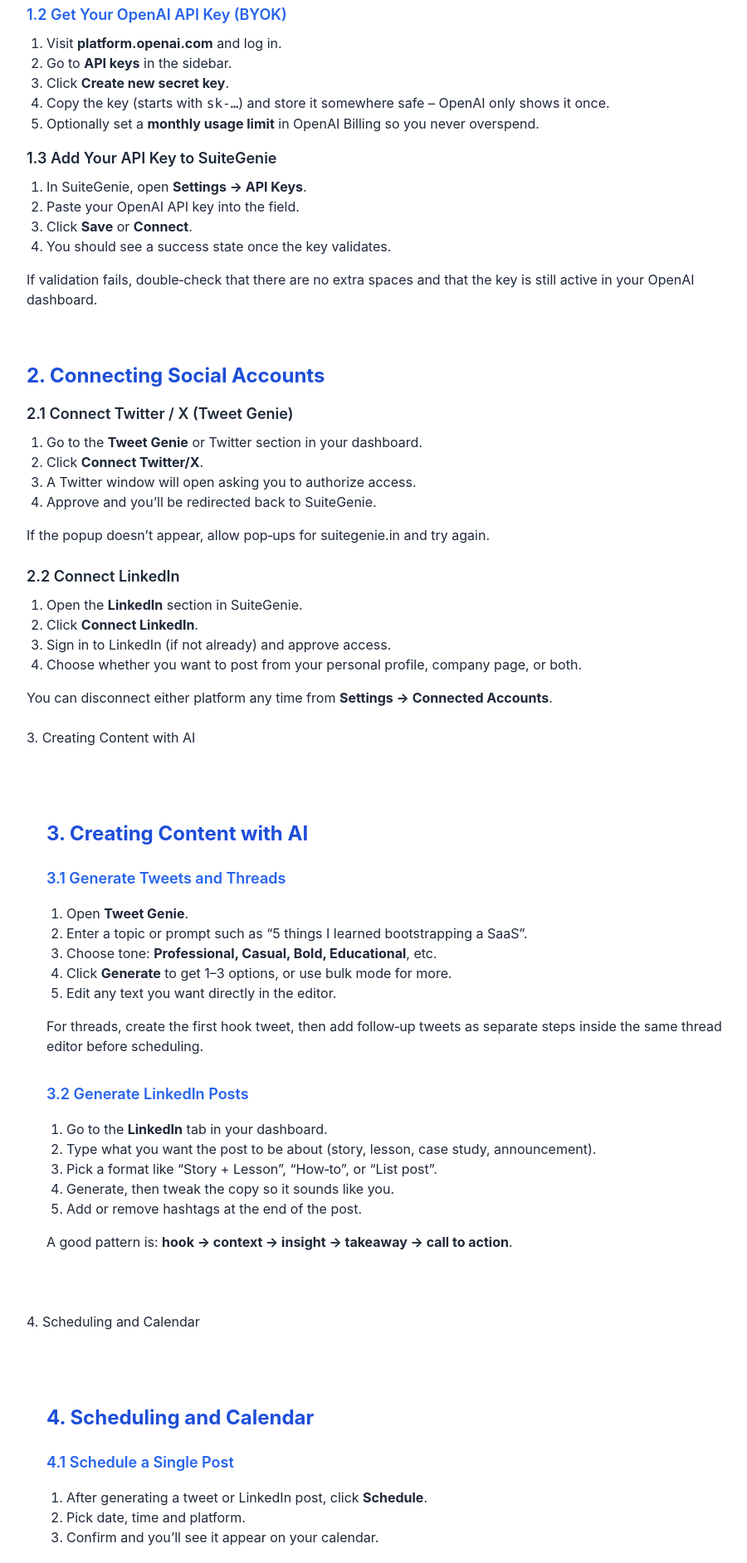
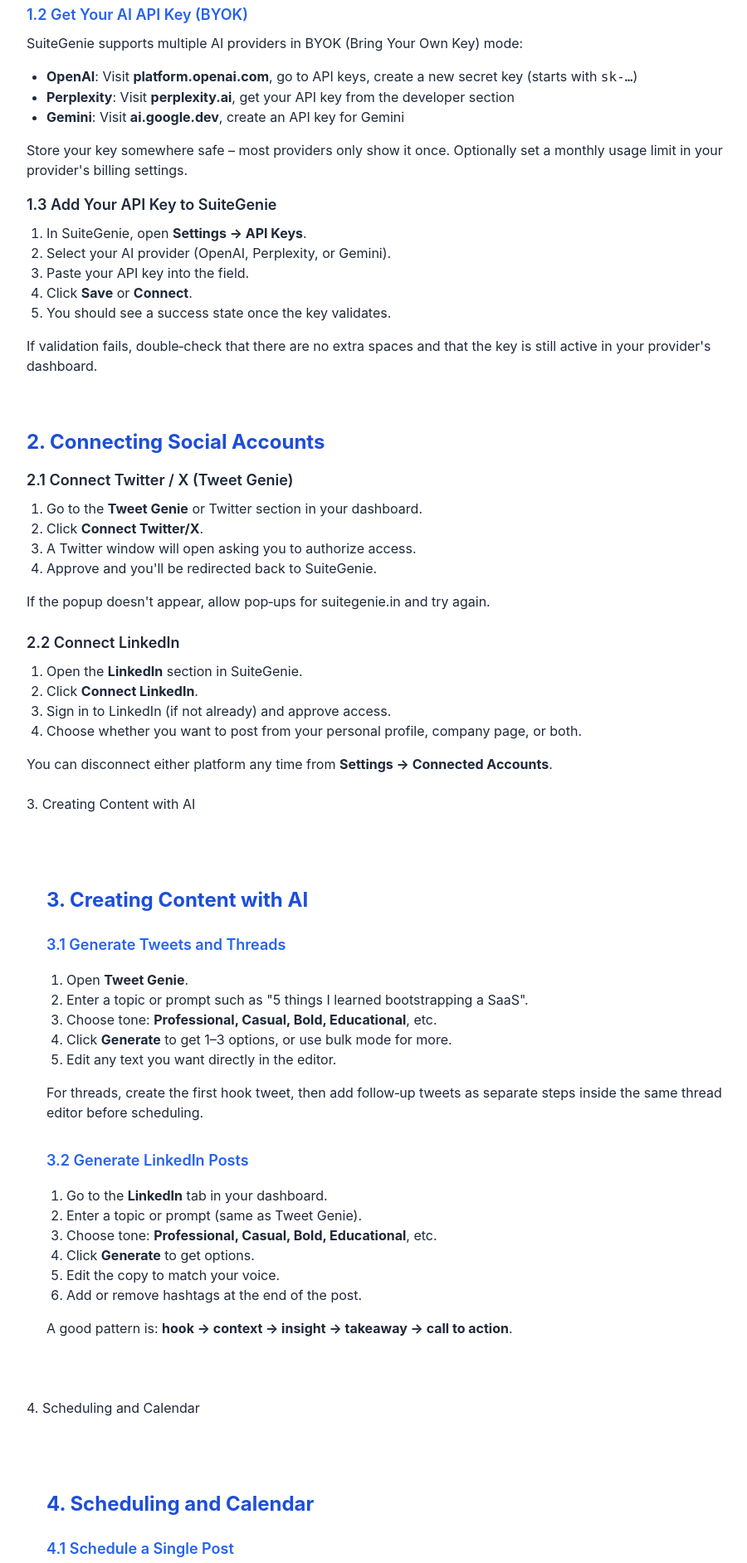
Before and after one commit to ModularAIHub/new-platform, a React (Vite) app in the folder client/: page /docs in a window 1280 px wide. Shown: the part 680-2564 px from the top of the page at 83% size, without its empty margins (176-1076 px from the left). Built offline with nearby package versions, Linux system fonts and the light colour scheme; no server answers.

Commit message:
Update docs and welcome email: Add multi-AI provider support, fix LinkedIn generation description, update coming soon section, fix Genie color in welcome email

```diff
--- a/client/public/blog/index.json
+++ b/client/public/blog/index.json
@@ -1,5 +1,5 @@
 {
-  "generatedAt": "2026-02-23T14:36:50.691Z",
+  "generatedAt": "2026-02-23T16:27:41.770Z",
   "categories": {
     "meta": {
       "all": {
--- a/client/src/pages/Docs.jsx
+++ b/client/src/pages/Docs.jsx
@@ -5,16 +5,16 @@
   <>
     <Helmet>
       <title>Help & Documentation – SuiteGenie</title>
-      <meta name="description" content="Learn how to set up SuiteGenie, connect Twitter and LinkedIn, add your OpenAI API key (BYOK), and start generating and scheduling social content in minutes." />
+      <meta name="description" content="Learn how to set up SuiteGenie, connect Twitter and LinkedIn, add your AI API key (BYOK), and start generating and scheduling social content in minutes." />
       <link rel="canonical" href="https://suitegenie.in/docs" />
       <meta property="og:title" content="Help & Documentation – SuiteGenie" />
-      <meta property="og:description" content="Learn how to set up SuiteGenie, connect Twitter and LinkedIn, add your OpenAI API key (BYOK), and start generating and scheduling social content in minutes." />
+      <meta property="og:description" content="Learn how to set up SuiteGenie, connect Twitter and LinkedIn, add your AI API key (BYOK), and start generating and scheduling social content in minutes." />
       <meta property="og:type" content="website" />
       <meta property="og:url" content="https://suitegenie.in/docs" />
       <meta property="og:image" content="https://suitegenie.in/og-docs.png" />
       <meta name="twitter:card" content="summary_large_image" />
       <meta name="twitter:title" content="Help & Documentation – SuiteGenie" />
-      <meta name="twitter:description" content="Learn how to set up SuiteGenie, connect Twitter and LinkedIn, add your OpenAI API key (BYOK), and start generating and scheduling social content in minutes." />
+      <meta name="twitter:description" content="Learn how to set up SuiteGenie, connect Twitter and LinkedIn, add your AI API key (BYOK), and start generating and scheduling social content in minutes." />
       <meta name="twitter:image" content="https://suitegenie.in/og-docs.png" />
       {/* Structured Data: FAQPage */}
       <script type="application/ld+json">{`
@@ -27,7 +27,7 @@
               "name": "How do I set up SuiteGenie?",
               "acceptedAnswer": {
                 "@type": "Answer",
-                "text": "Sign up, connect your socials, and add your OpenAI API key (BYOK) in Settings."
+                "text": "Sign up, connect your socials, and add your AI API key (BYOK) in Settings."
               }
             },
             {
@@ -35,7 +35,7 @@
               "name": "Is SuiteGenie free?",
               "acceptedAnswer": {
                 "@type": "Answer",
-                "text": "Yes, SuiteGenie is free to use with your own OpenAI API key."
+                "text": "Yes, SuiteGenie is free to use with your own AI API key."
               }
             }
           ]
@@ -49,7 +49,7 @@
         <span className="text-gray-400">|</span>
         <a href="/pricing" className="text-blue-600 underline font-medium">Choose a plan that fits you.</a>
       </div>
-      <p className="mb-8 text-lg text-gray-700 leading-relaxed">This guide walks you through setting up SuiteGenie, connecting Twitter and LinkedIn, adding your OpenAI API key (BYOK), and creating your first scheduled posts.</p>
+      <p className="mb-8 text-lg text-gray-700 leading-relaxed">This guide walks you through setting up SuiteGenie, connecting Twitter and LinkedIn, adding your AI API key (BYOK), and creating your first scheduled posts.</p>
       <div className="bg-gradient-to-r from-primary-50 to-purple-50 border border-primary-100 rounded-xl p-4 mb-10 shadow-sm">
         <span className="block text-primary-700 font-semibold text-lg">Start here for step-by-step instructions, troubleshooting, and best practices.</span>
       </div>
@@ -61,32 +61,33 @@
         <li>Sign up with your email and password (or your preferred auth method).</li>
         <li>Confirm your email if we ask for verification.</li>
       </ol>
-      <p className="mb-6">After signup you’ll land in the dashboard, where you can connect socials and add your API key.</p>
-      <h3 id="1-2-get-your-openai-api-key-byok" className="text-lg font-semibold mb-2 scroll-mt-24 text-primary-600">1.2 Get Your OpenAI API Key (BYOK)</h3>
-      <ol className="list-decimal pl-6 mb-4">
-        <li>Visit <strong>platform.openai.com</strong> and log in.</li>
-        <li>Go to <strong>API keys</strong> in the sidebar.</li>
-        <li>Click <strong>Create new secret key</strong>.</li>
-        <li>Copy the key (starts with <code>sk-…</code>) and store it somewhere safe – OpenAI only shows it once.</li>
-        <li>Optionally set a <strong>monthly usage limit</strong> in OpenAI Billing so you never overspend.</li>
-      </ol>
+      <p className="mb-6">After signup you'll land in the dashboard, where you can connect socials and add your API key.</p>
+      <h3 id="1-2-get-your-ai-api-key-byok" className="text-lg font-semibold mb-2 scroll-mt-24 text-primary-600">1.2 Get Your AI API Key (BYOK)</h3>
+      <p className="mb-4">SuiteGenie supports multiple AI providers in BYOK (Bring Your Own Key) mode:</p>
+      <ul className="list-disc pl-6 mb-4">
+        <li><strong>OpenAI</strong>: Visit <strong>platform.openai.com</strong>, go to API keys, create a new secret key (starts with <code>sk-…</code>)</li>
+        <li><strong>Perplexity</strong>: Visit <strong>perplexity.ai</strong>, get your API key from the developer section</li>
+        <li><strong>Gemini</strong>: Visit <strong>ai.google.dev</strong>, create an API key for Gemini</li>
+      </ul>
+      <p className="mb-4">Store your key somewhere safe – most providers only show it once. Optionally set a monthly usage limit in your provider's billing settings.</p>
       <h3 className="text-lg font-semibold mb-2">1.3 Add Your API Key to SuiteGenie</h3>
       <ol className="list-decimal pl-6 mb-4">
         <li>In SuiteGenie, open <strong>Settings → API Keys</strong>.</li>
-        <li>Paste your OpenAI API key into the field.</li>
+        <li>Select your AI provider (OpenAI, Perplexity, or Gemini).</li>
+        <li>Paste your API key into the field.</li>
         <li>Click <strong>Save</strong> or <strong>Connect</strong>.</li>
         <li>You should see a success state once the key validates.</li>
       </ol>
-      <p className="mb-6">If validation fails, double‑check that there are no extra spaces and that the key is still active in your OpenAI dashboard.</p>
+      <p className="mb-6">If validation fails, double‑check that there are no extra spaces and that the key is still active in your provider's dashboard.</p>
       <h2 id="2-connecting-social-accounts" className="text-2xl font-bold mt-16 mb-3 scroll-mt-24 text-primary-700 border-b-2 border-primary-100 pb-1">2. Connecting Social Accounts</h2>
       <h3 className="text-lg font-semibold mb-2">2.1 Connect Twitter / X (Tweet Genie)</h3>
       <ol className="list-decimal pl-6 mb-4">
         <li>Go to the <strong>Tweet Genie</strong> or Twitter section in your dashboard.</li>
         <li>Click <strong>Connect Twitter/X</strong>.</li>
         <li>A Twitter window will open asking you to authorize access.</li>
-        <li>Approve and you’ll be redirected back to SuiteGenie.</li>
+        <li>Approve and you'll be redirected back to SuiteGenie.</li>
       </ol>
-      <p className="mb-6">If the popup doesn’t appear, allow pop‑ups for suitegenie.in and try again.</p>
+      <p className="mb-6">If the popup doesn't appear, allow pop‑ups for suitegenie.in and try again.</p>
       <h3 className="text-lg font-semibold mb-2">2.2 Connect LinkedIn</h3>
       <ol className="list-decimal pl-6 mb-4">
         <li>Open the <strong>LinkedIn</strong> section in SuiteGenie.</li>
@@ -101,7 +102,7 @@
         <h3 className="text-lg font-semibold mb-4 text-primary-600">3.1 Generate Tweets and Threads</h3>
         <ol className="list-decimal pl-6 mb-4">
           <li>Open <strong>Tweet Genie</strong>.</li>
-          <li>Enter a topic or prompt such as “5 things I learned bootstrapping a SaaS”.</li>
+          <li>Enter a topic or prompt such as "5 things I learned bootstrapping a SaaS".</li>
           <li>Choose tone: <strong>Professional, Casual, Bold, Educational</strong>, etc.</li>
           <li>Click <strong>Generate</strong> to get 1–3 options, or use bulk mode for more.</li>
           <li>Edit any text you want directly in the editor.</li>
@@ -110,9 +111,10 @@
         <h3 className="text-lg font-semibold mb-4 text-primary-600">3.2 Generate LinkedIn Posts</h3>
         <ol className="list-decimal pl-6 mb-4">
           <li>Go to the <strong>LinkedIn</strong> tab in your dashboard.</li>
-          <li>Type what you want the post to be about (story, lesson, case study, announcement).</li>
-          <li>Pick a format like “Story + Lesson”, “How‑to”, or “List post”.</li>
-          <li>Generate, then tweak the copy so it sounds like you.</li>
+          <li>Enter a topic or prompt (same as Tweet Genie).</li>
+          <li>Choose tone: <strong>Professional, Casual, Bold, Educational</strong>, etc.</li>
+          <li>Click <strong>Generate</strong> to get options.</li>
+          <li>Edit the copy to match your voice.</li>
           <li>Add or remove hashtags at the end of the post.</li>
         </ol>
         <p className="mb-2">A good pattern is: <strong>hook → context → insight → takeaway → call to action</strong>.</p>
@@ -124,9 +126,9 @@
         <ol className="list-decimal pl-6 mb-4">
           <li>After generating a tweet or LinkedIn post, click <strong>Schedule</strong>.</li>
           <li>Pick date, time and platform.</li>
-          <li>Confirm and you’ll see it appear on your calendar.</li>
+          <li>Confirm and you'll see it in the <strong>Scheduled</strong> tab.</li>
         </ol>
-        <p className="mb-8">Use your audience’s time zone where most followers are active.</p>
+        <p className="mb-8">Use your audience's time zone where most followers are active.</p>
         <h3 className="text-lg font-semibold mb-4 text-primary-600">4.2 Bulk Scheduling</h3>
         <ol className="list-decimal pl-6 mb-4">
           <li>Use bulk generation to create multiple posts in one go.</li>
@@ -138,13 +140,13 @@
               <li>Set exact times for each platform.</li>
             </ul>
           </li>
-          <li>Review the calendar preview and confirm.</li>
+          <li>Review and confirm.</li>
         </ol>
         <p className="mb-2">This is the fastest way to plan a full week or month of content in one session.</p>
       </div>
-      <h2>5. Analytics & “Best Performing” Posts</h2>
+      <h2>5. Analytics & "Best Performing" Posts</h2>
       <div className="mt-16 mb-10 p-6 bg-gradient-to-br from-primary-50 to-purple-50 border border-primary-100 rounded-xl shadow-sm">
-        <h2 className="text-2xl font-bold mb-6 text-primary-700">5. Analytics & “Best Performing” Posts</h2>
+        <h2 className="text-2xl font-bold mb-6 text-primary-700">5. Analytics & "Best Performing" Posts</h2>
         <h3 className="text-lg font-semibold mb-4 text-primary-600">5.1 Viewing Performance</h3>
         <ol className="list-decimal pl-6 mb-4">
           <li>Open the <strong>Analytics</strong> or <strong>Insights</strong> section in your dashboard.</li>
@@ -158,50 +160,50 @@
           <li>Note topics, formats and hooks that repeatedly perform well.</li>
           <li>Use those as prompts when generating your next batch of content.</li>
         </ul>
-        <p className="mb-2">If today you only have basic metrics, you can still manually sort or scan for the highest‑engagement posts and treat those as your “best performing.”</p>
+        <p className="mb-2">If today you only have basic metrics, you can still manually sort or scan for the highest‑engagement posts and treat those as your "best performing."</p>
       </div>
       <h2>6. Troubleshooting & FAQ</h2>
       <div className="mt-16 mb-10 p-6 bg-white border border-gray-100 rounded-xl shadow-sm">
         <h2 className="text-2xl font-bold mb-6 text-primary-700">6. Troubleshooting & FAQ</h2>
-        <h3 className="text-lg font-semibold mb-4 text-primary-600">6.1 OpenAI Key Errors</h3>
+        <h3 className="text-lg font-semibold mb-4 text-primary-600">6.1 AI API Key Errors</h3>
         <ul className="list-disc pl-6 mb-2">
           <li>Key pasted with extra spaces.</li>
-          <li>Key revoked or expired in OpenAI.</li>
-          <li>No billing method or quota exhausted in OpenAI.</li>
+          <li>Key revoked or expired in your AI provider.</li>
+          <li>No billing method or quota exhausted.</li>
         </ul>
         <p className="mb-2"><strong>Fix:</strong></p>
         <ul className="list-disc pl-6 mb-4">
           <li>Copy the key again carefully.</li>
-          <li>Check OpenAI <strong>Billing → Usage</strong> and <strong>Limits</strong>.</li>
+          <li>Check your provider's <strong>Billing → Usage</strong> and <strong>Limits</strong>.</li>
           <li>Generate a new key and update it in SuiteGenie if needed.</li>
         </ul>
         <h3 className="text-lg font-semibold mb-4 text-primary-600">6.2 Twitter / LinkedIn Not Posting</h3>
         <ul className="list-disc pl-6 mb-2">
           <li>Confirm the account is still connected in <strong>Settings → Connected Accounts</strong>.</li>
-          <li>Check if the platform’s API rate limit was hit recently.</li>
-          <li>Make sure the post content follows each platform’s guidelines (no banned words, length too long, etc.).</li>
+          <li>Check if the platform's API rate limit was hit recently.</li>
+          <li>Make sure the post content follows each platform's guidelines (no banned words, length too long, etc.).</li>
         </ul>
         <p className="mb-2">If the issue persists, try disconnecting and reconnecting the account once.</p>
-        <h3 className="text-lg font-semibold mb-4 text-primary-600">6.3 I Don’t See Analytics Yet</h3>
+        <h3 className="text-lg font-semibold mb-4 text-primary-600">6.3 I Don't See Analytics Yet</h3>
         <p className="mb-2">Analytics may only show posts that were created or scheduled through SuiteGenie itself. For older posts or content published manually, data can be partial or missing depending on platform limitations.</p>
       </div>
       <h2>7. Coming Soon</h2>
       <div className="mt-16 mb-10 p-6 bg-gradient-to-br from-primary-50 to-purple-50 border border-primary-100 rounded-xl shadow-sm">
         <h2 className="text-2xl font-bold mb-6 text-primary-700">7. Coming Soon</h2>
         <ul className="list-disc pl-6 mb-4">
-          <li>Deeper LinkedIn features and more templates.</li>
           <li>WordPress / blog automation.</li>
-          <li>Team workspaces and Pro plan for agencies.</li>
+          <li>Instagram and YouTube in MetaGenie.</li>
+          <li>Threads (under review).</li>
         </ul>
         <p className="mb-2">These will appear in your dashboard as they roll out, no extra installation needed.</p>
       </div>
       <h2>8. Need Help?</h2>
       <div className="mt-16 mb-10 p-6 bg-white border border-gray-100 rounded-xl shadow-sm">
         <h2 className="text-2xl font-bold mb-6 text-primary-700">8. Need Help?</h2>
-        <p className="mb-2">If you’re stuck or something doesn’t behave as expected:</p>
+        <p className="mb-2">If you're stuck or something doesn't behave as expected:</p>
         <ul className="list-disc pl-6 mb-2">
           <li>Email <strong>suitegenie1@gmail.com</strong></li>
-          <li>Or DM us on Twitter <strong>@Suitegenie1</strong></li>
+          <li>Or DM us on Twitter <strong>@suitegenie</strong></li>
         </ul>
         <p className="mb-2">Include a short description, screenshot and the time it happened so we can debug faster.</p>
       </div>
```
Also changed, not shown: 1 other file (tests, documents, lock files or other folders).
